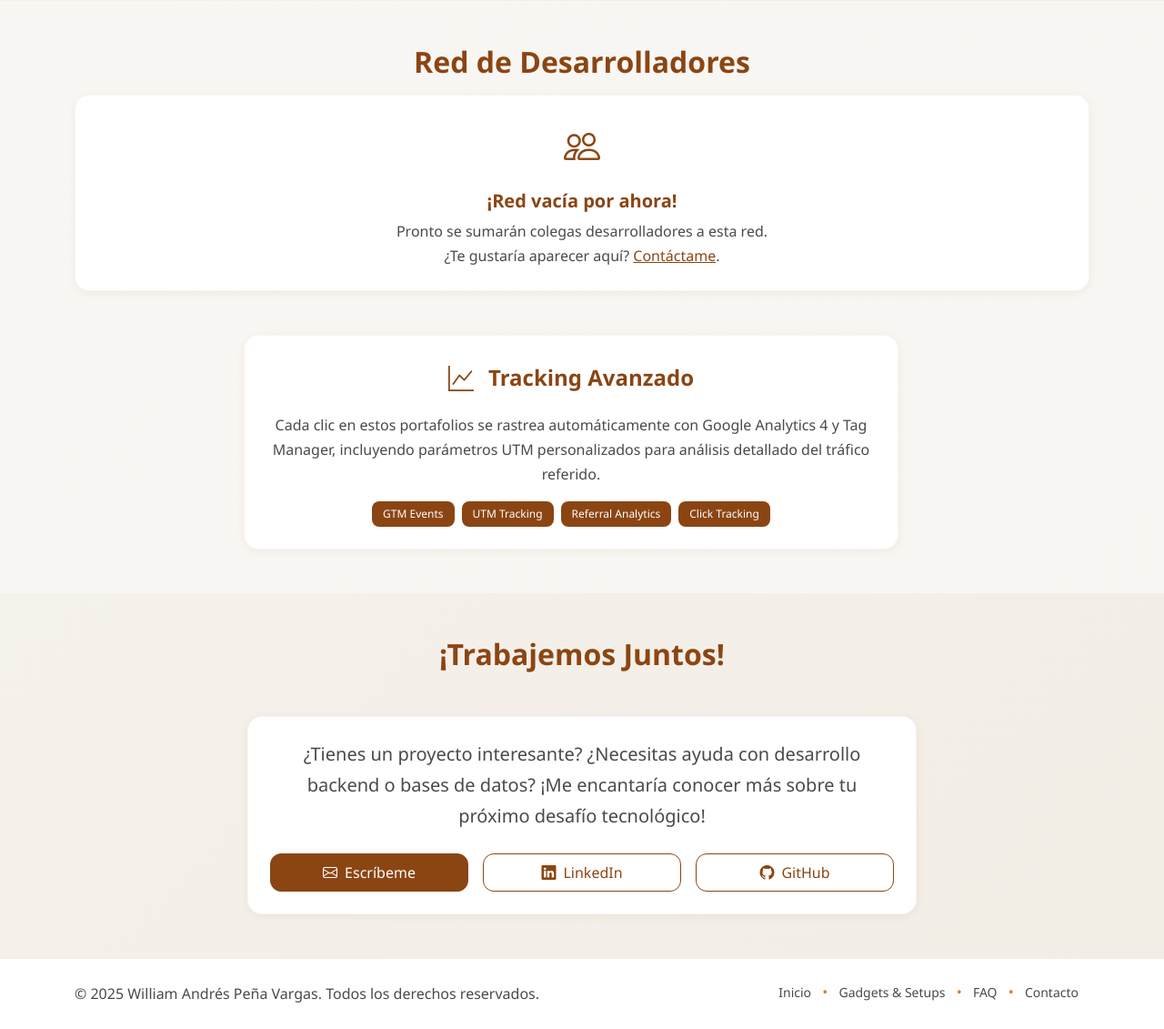
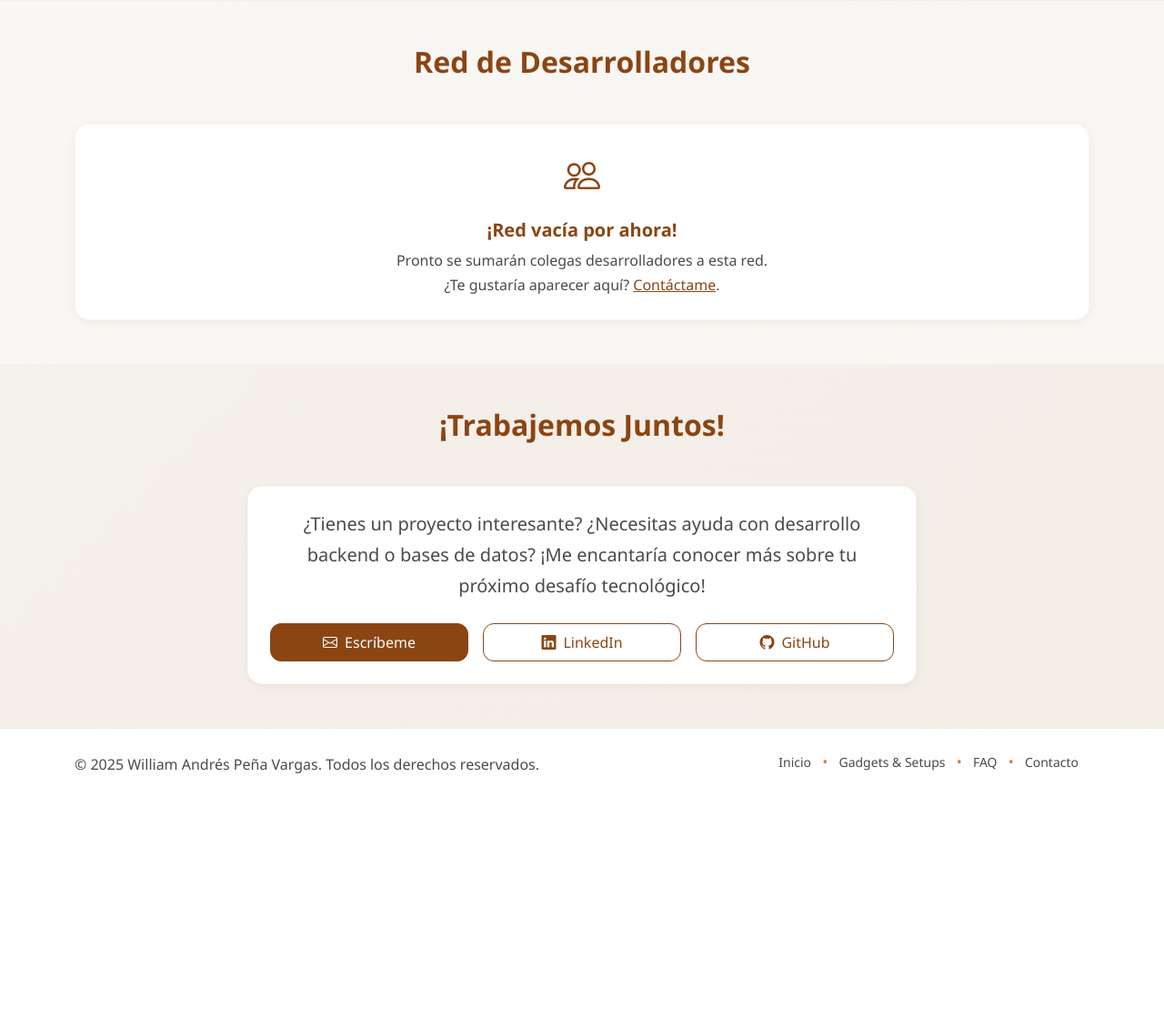
Before and after one commit to ZyFalo/Mi-Portafolio-Prod, a Django app: page / in a window 1280 px wide. Shown: the part 3759-4890 px from the top of the page at 91% size. After the commit the page ends 4609 px from the top, so only its background shows below. Run offline with Django 5.2, Linux system fonts and the light colour scheme; data that the repository does not hold is empty.

Commit message:
Refactor plantillas: comentar secciones de código en home, FAQ y detalles de aplicaciones

```diff
--- a/templates/core/home.html
+++ b/templates/core/home.html
@@ -333,8 +333,7 @@
 <!-- Red de Desarrolladores -->
 <section id="desarrolladores" class="py-5">
     <div class="container">
-        <h2 class="text-primary text-center mb-3 fw-bold">Red de Desarrolladores</h2>
-        {% comment %} <p class="text-center text-main mb-5">Conoce a otros desarrolladores</p> {% endcomment %}
+        <h2 class="text-primary text-center mb-5 fw-bold">Red de Desarrolladores</h2>
 
         <div class="row g-4">
             {% if developers %}
@@ -385,7 +384,7 @@
             {% endif %}
 
         <!-- Analytics Info -->
-        <div class="row justify-content-center mt-5">
+        {% comment %} <div class="row justify-content-center mt-5">
             <div class="col-lg-8">
                 <div class="card-custom p-4 text-center">
                     <div class="d-flex align-items-center justify-content-center mb-3">
@@ -404,7 +403,7 @@
                     </div>
                 </div>
             </div>
-        </div>
+        </div> {% endcomment %}
     </div>
 </section>
 
--- a/templates/faq/fyq.html
+++ b/templates/faq/fyq.html
@@ -101,7 +101,7 @@
 </section>
 
 <!-- Categorías de ayuda adicional -->
-<section class="py-5 bg-alt">
+{% comment %} <section class="py-5 bg-alt">
     <div class="container">
         <h2 class="text-primary text-center mb-5 fw-bold">¿Necesitas más ayuda?</h2>
         <div class="row g-4">
@@ -131,10 +131,10 @@
             </div>
         </div>
     </div>
-</section>
+</section> {% endcomment %}
 
 <!-- Enlaces relacionados -->
-<section class="py-5">
+<section class="py-5 bg-alt">
     <div class="container text-center">
         <h3 class="text-primary mb-4">Explora más contenido</h3>
         <div class="d-flex flex-wrap justify-content-center gap-3">
--- a/templates/openapp/open_detail.html
+++ b/templates/openapp/open_detail.html
@@ -72,7 +72,7 @@
             </div>
 
             <!-- Valoración personal -->
-            <div class="card-custom p-4 mb-4">
+            {% comment %} <div class="card-custom p-4 mb-4">
                 <h4 class="text-primary mb-3">
                     <i class="bi bi-star-fill me-2"></i>Mi experiencia personal
                 </h4>
@@ -93,7 +93,7 @@
                         <small class="text-muted">Relación precio-calidad</small>
                     </div>
                 </div>
-            </div>
+            </div> {% endcomment %}
         </div>
     </div>
 </section>
```
